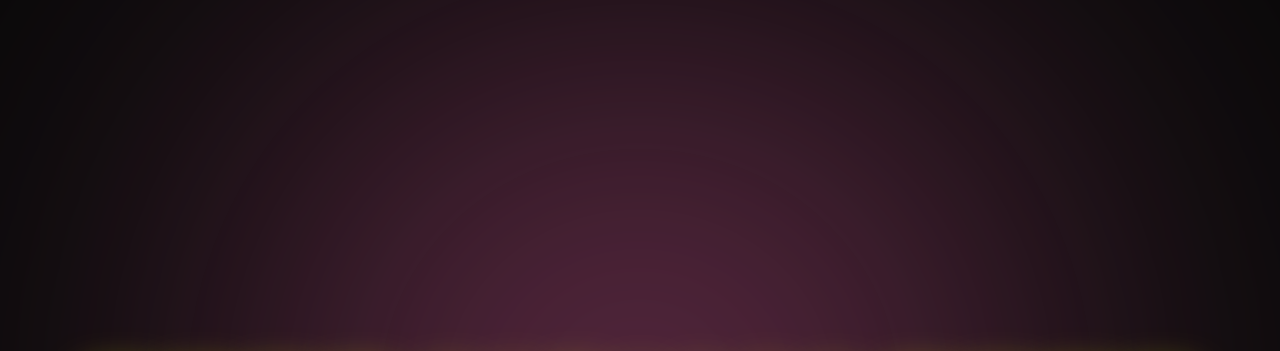
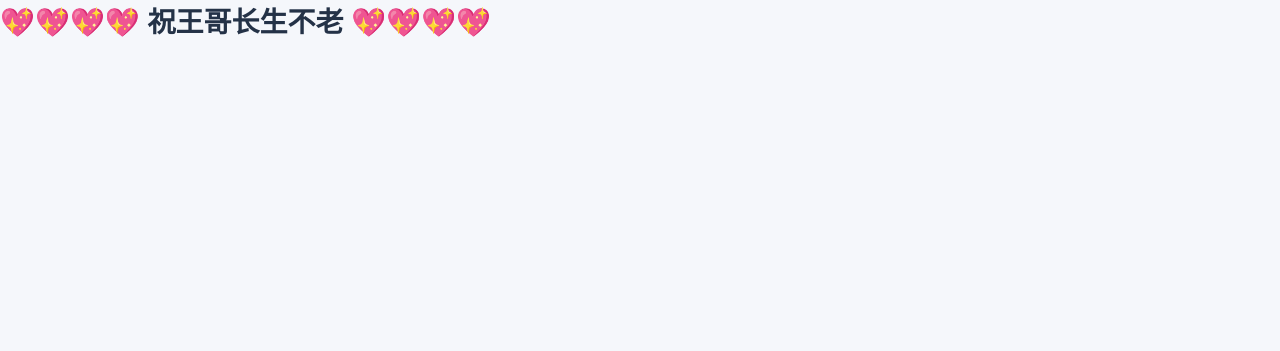
Before and after one commit to Smallbella/smallbella, a plain HTML site: page index.html in a window 1280 px wide. Shown: the top 351 px of the page. Drawn offline with Linux system fonts and the light colour scheme.

Commit message:
Refactor CSS for COSC 219 homepage layout
Removed old styles and added new layout for homepage.

```diff
--- a/style.css
+++ b/style.css
@@ -1,74 +1,22 @@
-body {
-    margin: 0;
-    background: #0a0a0a;
-    position: relative;
-    overflow: hidden;
+/* Shared styles for the COSC 219 homepage */
+* { box-sizing: border-box; }
+body { margin: 0; font-family: Arial, Helvetica, sans-serif; color: #243247; background: #f5f7fb; }
+header { background: #203b60; color: white; padding: 22px max(24px, calc((100% - 960px) / 2)); }
+h1 { margin: 0 0 18px; font-size: 28px; }
+nav { display: flex; align-items: center; gap: 16px; flex-wrap: wrap; }
+.home-link, .dropdown summary { color: white; font-size: 16px; text-decoration: none; padding: 10px 14px; border-radius: 6px; }
+.home-link:hover, .dropdown summary:hover, .dropdown[open] summary { background: #36577e; }
+.dropdown { position: relative; }
+.dropdown summary { cursor: pointer; list-style: none; }
+.dropdown summary::-webkit-details-marker { display: none; }
+.dropdown summary span { margin-left: 8px; }
+.dropdown ul { position: absolute; top: calc(100% + 6px); left: 0; z-index: 10; margin: 0; padding: 12px; width: min(850px, calc(100vw - 48px)); list-style: none; background: white; border: 1px solid #d8e0eb; border-radius: 8px; box-shadow: 0 10px 24px rgba(0,0,0,.15); display: flex; flex-direction: row; flex-wrap: wrap; gap: 8px; }
+.dropdown li { flex: 1 1 180px; }
+.dropdown a { display: flex; align-items: center; justify-content: center; height: 100%; padding: 12px 14px; color: #203b60; text-decoration: none; text-align: center; border-radius: 5px; background: #f5f7fb; }
+.dropdown a:hover, .dropdown a:focus-visible { background: #eaf1fb; }
+main { max-width: 960px; margin: 60px auto; padding: 0 24px; }
+h2 { font-size: 26px; }
+p { line-height: 1.6; }
+@media (max-width: 600px) { header { padding: 20px 24px; } main { margin-top: 36px; } }
 
-    color: white;
-    display: flex;
-    justify-content: center;
-    align-items: center;
-    height: 100vh;
-    text-align: center;
-}
-
-/* glowing layer */
-body::before {
-    content: "";
-    position: fixed;
-    inset: 0;
-    z-index: -1;
-
-    background: radial-gradient(circle at center, rgba(255, 105, 180, 0.5), transparent 70%);
-    filter: blur(120px);
-
-    animation: pinkGlow 4s ease-in-out infinite alternate;
-}
-
-@keyframes pinkGlow {
-    0% {
-        opacity: 0.4;
-        transform: scale(1);
-    }
-    100% {
-        opacity: 0.9;
-        transform: scale(1.2);
-    }
-}
-
-h1 {
-    font-size: 4rem;
-
-    background: linear-gradient(
-        90deg,
-        red,
-        orange,
-        yellow,
-        green,
-        cyan,
-        blue,
-        violet,
-        red
-    );
-    background-size: 300%;
-
-    -webkit-background-clip: text;
-    -webkit-text-fill-color: transparent;
-    -webkit-text-stroke: 2px black;
-
-    animation: rainbowMove 5s linear infinite;
-
-    text-shadow:
-        0 0 10px rgba(255, 0, 255, 0.7),
-        0 0 20px rgba(0, 255, 255, 0.7),
-        0 0 40px rgba(255, 255, 0, 0.7);
-}
-
-@keyframes rainbowMove {
-    0% {
-        background-position: 0%;
-    }
-    100% {
-        background-position: 200%;
-    }
-}
+@media (max-width: 600px) { .dropdown ul { left: auto; right: -12px; width: min(440px, calc(100vw - 48px)); } .dropdown li { flex-basis: 140px; } }
```
